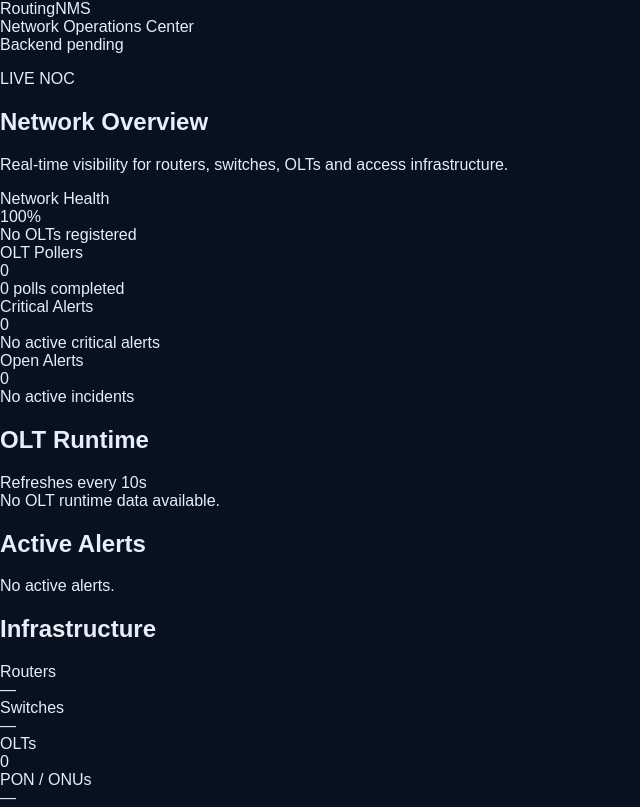
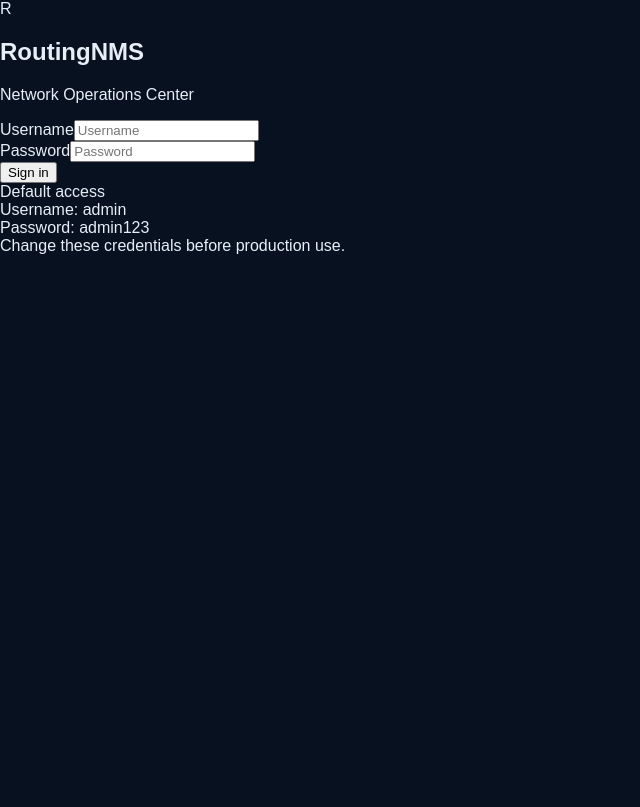
Before and after one commit to ihtishamshahzad7/RoutingNMS, a Next.js app in the folder frontend/: page / in a window 1280 px wide. Shown: the whole page, without its empty margins (0-640 px from the left). Built offline with nearby package versions, Linux system fonts and the light colour scheme; no server answers.

Commit message:
feat(auth): add RoutingNMS login page with default access

```diff
--- a/frontend/app/page.tsx
+++ b/frontend/app/page.tsx
@@ -1,72 +1,62 @@
 "use client";
 
-import { useEffect, useMemo, useState } from "react";
+import { FormEvent, useEffect, useState } from "react";
+import { useRouter } from "next/navigation";
 
-type RuntimeState = { oltId: string; running: boolean; startedAt?: string; lastPollAt?: string; lastError?: string; pollCount: number };
-type Alert = { id: number; oltId: string; ponId: string; onuId: string; code: string; severity: string; message: string; status: string; lastSeen: string };
+const DEFAULT_USERNAME = "admin";
+const DEFAULT_PASSWORD = "admin123";
 
-function formatTime(value?: string) { return value ? new Date(value).toLocaleString() : "—"; }
-
-export default function Home() {
-  const [connected, setConnected] = useState(false);
-  const [states, setStates] = useState<RuntimeState[]>([]);
-  const [alerts, setAlerts] = useState<Alert[]>([]);
+export default function LoginPage() {
+  const router = useRouter();
+  const [username, setUsername] = useState("");
+  const [password, setPassword] = useState("");
+  const [error, setError] = useState("");
+  const [checking, setChecking] = useState(true);
 
   useEffect(() => {
-    let active = true;
-    const load = async () => {
-      try {
-        const health = await fetch("/api/v1/health", { cache: "no-store" });
-        if (!active) return;
-        setConnected(health.ok);
-        const runtime = await fetch("/api/v1/olt/runtime", { cache: "no-store" });
-        if (runtime.ok) {
-          const data = await runtime.json();
-          if (active) setStates(Array.isArray(data.olts) ? data.olts : []);
-        }
-      } catch { if (active) setConnected(false); }
-    };
-    load();
-    const timer = window.setInterval(load, 10000);
-    return () => { active = false; window.clearInterval(timer); };
-  }, []);
+    if (document.cookie.includes("routingnms_session=1")) router.replace("/dashboard");
+    else setChecking(false);
+  }, [router]);
 
-  useEffect(() => {
-    let active = true;
-    const loadAlerts = async () => {
-      const results = await Promise.all(states.filter((s) => s.oltId).map(async (s) => {
-        try { const r = await fetch(`/api/v1/olts/${encodeURIComponent(s.oltId)}/alerts?limit=10`, { cache: "no-store" }); return r.ok ? await r.json() : []; }
-        catch { return []; }
-      }));
-      if (active) setAlerts(results.flat().filter((a: Alert) => a.status === "open").slice(0, 20));
-    };
-    if (states.length) loadAlerts(); else setAlerts([]);
-    return () => { active = false; };
-  }, [states]);
+  function login(event: FormEvent<HTMLFormElement>) {
+    event.preventDefault();
+    setError("");
+    if (username.trim() === DEFAULT_USERNAME && password === DEFAULT_PASSWORD) {
+      document.cookie = "routingnms_session=1; path=/; max-age=86400; SameSite=Lax";
+      router.replace("/dashboard");
+      return;
+    }
+    setError("Invalid username or password.");
+  }
 
-  const running = states.filter((s) => s.running).length;
-  const critical = alerts.filter((a) => a.severity.toLowerCase() === "critical").length;
-  const networkHealth = states.length ? Math.round((running / states.length) * 100) : 100;
-  const totalPolls = useMemo(() => states.reduce((n, s) => n + s.pollCount, 0), [states]);
+  if (checking) return null;
 
   return (
-    <main className="min-h-screen bg-slate-950 text-slate-100">
-      <header className="border-b border-slate-800 px-6 py-4"><div className="mx-auto flex max-w-7xl items-center justify-between"><div><div className="text-xl font-bold">RoutingNMS</div><div className="text-xs text-slate-400">Network Operations Center</div></div><div className="flex items-center gap-2 text-xs text-slate-300"><span className={`h-2 w-2 rounded-full ${connected ? "bg-emerald-400" : "bg-amber-400"}`} />{connected ? "Backend connected" : "Backend pending"}</div></div></header>
-      <section className="mx-auto max-w-7xl px-6 py-8">
-        <div className="mb-8"><p className="text-sm font-medium text-cyan-400">LIVE NOC</p><h1 className="mt-1 text-3xl font-bold">Network Overview</h1><p className="mt-2 text-sm text-slate-400">Real-time visibility for routers, switches, OLTs and access infrastructure.</p></div>
-        <div className="grid gap-4 md:grid-cols-2 xl:grid-cols-4">
-          {[
-            ["Network Health", `${networkHealth}%`, states.length ? `${running}/${states.length} OLTs running` : "No OLTs registered"],
-            ["OLT Pollers", String(running), `${totalPolls} polls completed`],
-            ["Critical Alerts", String(critical), critical ? "Immediate attention required" : "No active critical alerts"],
-            ["Open Alerts", String(alerts.length), alerts.length ? "Active incidents" : "No active incidents"],
-          ].map(([label, value, detail]) => <article key={label} className="rounded-xl border border-slate-800 bg-slate-900 p-5"><div className="text-sm text-slate-400">{label}</div><div className="mt-2 text-3xl font-semibold">{value}</div><div className="mt-2 text-xs text-slate-500">{detail}</div></article>)}
+    <main className="flex min-h-screen items-center justify-center bg-slate-950 px-4 text-slate-100">
+      <section className="w-full max-w-md rounded-2xl border border-slate-800 bg-slate-900 p-8 shadow-2xl">
+        <div className="mb-8 text-center">
+          <div className="mx-auto mb-4 flex h-14 w-14 items-center justify-center rounded-2xl bg-cyan-500/10 text-2xl font-bold text-cyan-400">R</div>
+          <h1 className="text-2xl font-bold">RoutingNMS</h1>
+          <p className="mt-2 text-sm text-slate-400">Network Operations Center</p>
         </div>
-        <div className="mt-6 grid gap-6 lg:grid-cols-3">
-          <section className="rounded-xl border border-slate-800 bg-slate-900 p-5 lg:col-span-2"><div className="flex justify-between"><h2 className="font-semibold">OLT Runtime</h2><span className="text-xs text-slate-500">Refreshes every 10s</span></div><div className="mt-4 space-y-2">{states.length ? states.map((s) => <div key={s.oltId} className="rounded-lg border border-slate-800 p-4"><div className="flex items-center justify-between"><div className="font-medium">{s.oltId}</div><span className={`rounded-full px-2 py-1 text-xs ${s.running ? "bg-emerald-950 text-emerald-300" : "bg-slate-800 text-slate-400"}`}>{s.running ? "Running" : "Stopped"}</span></div><div className="mt-2 grid gap-2 text-xs text-slate-500 sm:grid-cols-3"><span>Polls: {s.pollCount}</span><span>Last poll: {formatTime(s.lastPollAt)}</span><span>{s.lastError ? `Error: ${s.lastError}` : "Healthy"}</span></div></div>) : <div className="flex min-h-32 items-center justify-center rounded-lg border border-dashed border-slate-800 text-sm text-slate-500">No OLT runtime data available.</div>}</div></section>
-          <section className="rounded-xl border border-slate-800 bg-slate-900 p-5"><h2 className="font-semibold">Active Alerts</h2><div className="mt-4 space-y-2">{alerts.length ? alerts.map((a) => <div key={a.id} className="rounded-lg border border-slate-800 p-3"><div className="flex items-center justify-between gap-2"><span className="text-xs font-semibold uppercase">{a.severity}</span><span className="text-xs text-slate-500">{a.oltId}</span></div><div className="mt-1 text-sm">{a.message}</div><div className="mt-1 text-xs text-slate-500">{a.onuId || a.ponId || a.code} · {formatTime(a.lastSeen)}</div></div>) : <div className="rounded-lg border border-slate-800 p-4 text-sm text-slate-400">No active alerts.</div>}</div></section>
+        <form onSubmit={login} className="space-y-5">
+          <div>
+            <label className="mb-2 block text-sm text-slate-300">Username</label>
+            <input value={username} onChange={(e) => setUsername(e.target.value)} autoComplete="username" className="w-full rounded-lg border border-slate-700 bg-slate-950 px-4 py-3 outline-none focus:border-cyan-500" placeholder="Username" />
+          </div>
+          <div>
+            <label className="mb-2 block text-sm text-slate-300">Password</label>
+            <input value={password} onChange={(e) => setPassword(e.target.value)} type="password" autoComplete="current-password" className="w-full rounded-lg border border-slate-700 bg-slate-950 px-4 py-3 outline-none focus:border-cyan-500" placeholder="Password" />
+          </div>
+          {error && <div className="rounded-lg border border-red-900 bg-red-950/50 px-4 py-3 text-sm text-red-300">{error}</div>}
+          <button type="submit" className="w-full rounded-lg bg-cyan-500 px-4 py-3 font-semibold text-slate-950 transition hover:bg-cyan-400">Sign in</button>
+        </form>
+        <div className="mt-6 rounded-lg border border-slate-800 bg-slate-950 p-4 text-xs text-slate-400">
+          <div className="font-semibold text-slate-300">Default access</div>
+          <div className="mt-2">Username: <span className="text-cyan-400">admin</span></div>
+          <div>Password: <span className="text-cyan-400">admin123</span></div>
+          <div className="mt-2 text-amber-400">Change these credentials before production use.</div>
         </div>
-        <section className="mt-6 rounded-xl border border-slate-800 bg-slate-900 p-5"><h2 className="font-semibold">Infrastructure</h2><div className="mt-4 grid gap-3 sm:grid-cols-2 lg:grid-cols-4">{[["Routers","—"],["Switches","—"],["OLTs",String(states.length)],["PON / ONUs","—"]].map(([name,value]) => <div key={name} className="rounded-lg bg-slate-950 p-4"><div className="text-sm text-slate-400">{name}</div><div className="mt-1 text-2xl font-semibold">{value}</div></div>)}</div></section>
       </section>
     </main>
   );
```
